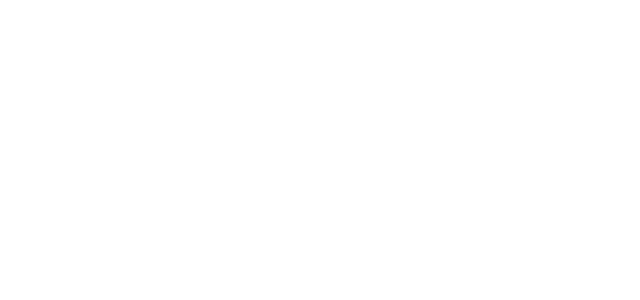
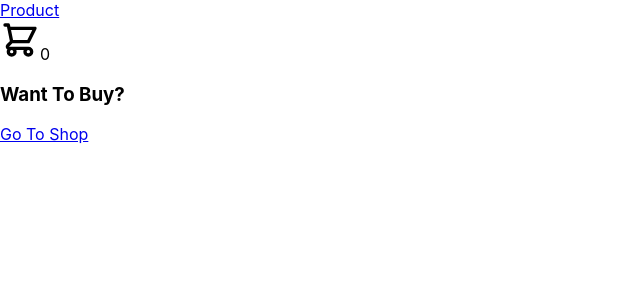
Before and after one commit to hadis-soleymani/online-shop, a React (Create React App) app: page /cart in a window 1280 px wide. Before the commit this address had no page. Shown: the top 300 px of the page, without its empty margins (0-640 px from the left). Built offline with nearby package versions, Linux system fonts and the light colour scheme.

Commit message:
finish code

```diff
--- a/src/App.js
+++ b/src/App.js
@@ -6,14 +6,17 @@
 //Component
 import Store from "./components/Store";
 import ProductDetail from "./components/ProductDetail";
-
+import Navbar from "./components/shared/Navbar";
+import ShopCart from "./components/ShopCart";
 
 function App() {
   return (
     <ProductContextProvider>
       <CardContextProvider>
+        <Navbar/>
       <Routes>
        <Route path="/products" element={<Store />} />
+       <Route path="/cart" element={<ShopCart />} />
        <Route path="/products/:id" element={<ProductDetail />} />
        <Route path="/" element={<Navigate to='/products' />} />
       </Routes>
--- /dev/null
+++ b/src/components/ShopCart.js
@@ -0,0 +1,52 @@
+import React, { useContext } from "react";
+import { Link } from "react-router-dom";
+//Context
+import { CardContext } from "../context/CardContextProvider";
+//Component
+import Cart from "./shared/Cart";
+
+const ShopCart = () => {
+  const { state, dispatch } = useContext(CardContext);
+  return (
+    <div>
+      <div>
+        {state.selectedItems.map((item) => (
+          <Cart key={item.id} data={item} />
+        ))}
+      </div>
+      {state.itemsCounter > 1 && (
+        <div>
+          <p>
+            <span>Total Items: </span>
+            {state.itemsCounter}
+          </p>
+          <p>
+            <span>Total Payments: </span>
+            {state.total} $
+          </p>
+          <div>
+            <button onClick={() => dispatch({ type: "CHECKOUT" })}>
+              Check out
+            </button>
+            <button onClick={() => dispatch({ type: "CLEAR" })}>clear</button>
+          </div>
+        </div>
+      )}
+      {state.checkout && (
+        <div>
+          <h3>Check Out Successfully</h3>
+          <Link to="/products">Buy More</Link>
+        </div>
+      )}
+
+      {!state.checkout && state.itemsCounter === 0 && (
+        <div>
+          <h3>Want To Buy?</h3>
+          <Link to="/products">Go To Shop</Link>
+        </div>
+      )}
+    </div>
+  );
+};
+
+export default ShopCart;
--- a/src/components/Store.js
+++ b/src/components/Store.js
@@ -1,16 +1,20 @@
-import React, { useContext} from "react";
+import React, { useContext } from "react";
 
 import Product from "./shared/Product";
 
 //Contex
 import { ProductsContext } from "../context/ProductContextProvider";
 
-
 const Store = () => {
-
   const products = useContext(ProductsContext);
   return (
-    <div style={{display:'flex',flexWrap:'wrap',justifyContent:'space-between'}}>
+    <div
+      style={{
+        display: "flex",
+        flexWrap: "wrap",
+        justifyContent: "space-between",
+      }}
+    >
       {products.map((product) => (
         <Product key={product.id} productData={product} />
       ))}
--- /dev/null
+++ b/src/components/shared/Cart.js
@@ -0,0 +1,50 @@
+import React, { useContext } from "react";
+//Context
+import { CardContext } from "../../context/CardContextProvider";
+//Function
+import { shorten } from "../../helper/functions";
+// Icons
+import trash from "../../assets/icons/trash.svg";
+
+const Cart = (props) => {
+  const { title, price, quantity, image } = props.data;
+  const { dispatch } = useContext(CardContext);
+
+  return (
+    <div>
+      <img src={image} alt="product" />
+      <div>
+        <h3>{shorten(title)}</h3>
+        <p>{price} $</p>
+      </div>
+      <div>
+        <span>{quantity}</span>
+      </div>
+      <div>
+        {quantity > 1 ? (
+          <button
+            onClick={() => dispatch({ type: "DECREASE", payload: props.data })}
+          >
+            -
+          </button>
+        ) : (
+          <button
+            onClick={() =>
+              dispatch({ type: "REMOVE_ITEM", payload: props.data })
+            }
+          >
+            <img src={trash} alt="trash" style={{ width: "20px" }} />
+          </button>
+        )}
+
+        <button
+          onClick={() => dispatch({ type: "INCREASE", payload: props.data })}
+        >
+          +
+        </button>
+      </div>
+    </div>
+  );
+};
+
+export default Cart;
--- /dev/null
+++ b/src/components/shared/Navbar.js
@@ -0,0 +1,25 @@
+import React, { useContext } from "react";
+import { Link } from "react-router-dom";
+//Context
+import { CardContext } from "../../context/CardContextProvider";
+//Icon
+import shop from "../../assets/icons/shop.svg";
+
+const Navbar = () => {
+  const { state } = useContext(CardContext);
+  return (
+    <div>
+      <div>
+        <Link to="/products">Product</Link>
+        <div>
+          <Link to="/cart">
+            <img src={shop} alt="shop" />
+          </Link>
+          <span>{state.itemsCounter}</span>
+        </div>
+      </div>
+    </div>
+  );
+};
+
+export default Navbar;
--- a/src/components/shared/Product.js
+++ b/src/components/shared/Product.js
@@ -1,13 +1,15 @@
 import React, { useContext } from "react";
 import { Link } from "react-router-dom";
 //Function
-import { shorten, isInCard,quantityCount } from "../../helper/functions";
+import { shorten, isInCard, quantityCount } from "../../helper/functions";
 
 //Context
 import { CardContext } from "../../context/CardContextProvider";
+//Icon
+import trash from "../../assets/icons/trash.svg";
 
 const Product = ({ productData }) => {
-  const {state, dispatch} = useContext(CardContext);
+  const { state, dispatch } = useContext(CardContext);
   return (
     <div>
       <img src={productData.image} alt="product" style={{ width: "200px" }} />
@@ -17,8 +19,36 @@
       <div>
         <Link to={`/products/${productData.id}`}>Detail</Link>
         <div>
+          {quantityCount(state, productData.id) > 1 && (
+            <button
+              onClick={() =>
+                dispatch({ type: "DECREASE", payload: productData })
+              }
+            >
+              -
+            </button>
+          )}
+          {quantityCount(state, productData.id) === 1 && (
+            <button
+              onClick={() =>
+                dispatch({ type: "REMOVE_ITEM", payload: productData })
+              }
+            >
+              <img src={trash} alt="trash" style={{ width: "20px" }} />
+            </button>
+          )}
+          {quantityCount(state, productData.id) > 0 && (
+            <span>{quantityCount(state, productData.id)}</span>
+          )}
+
           {isInCard(state, productData.id) ? (
-            <button onClick={() => dispatch({ type: "INCREASE",payload: productData })}>+</button>
+            <button
+              onClick={() =>
+                dispatch({ type: "INCREASE", payload: productData })
+              }
+            >
+              +
+            </button>
           ) : (
             <button
               onClick={() =>
@@ -28,8 +58,6 @@
               add to card
             </button>
           )}
-          {quantityCount(state,productData.id) ===1 &&<button onClick={() => dispatch({ type: "REMOVE_ITEM",payload: productData })} >remove</button>}
-          {quantityCount(state,productData.id) >1 &&<button onClick={() => dispatch({ type: "DECREASE",payload: productData })}>-</button>}
         </div>
       </div>
     </div>
--- a/src/context/CardContextProvider.js
+++ b/src/context/CardContextProvider.js
@@ -1,4 +1,4 @@
-import React, { useReducer,createContext } from "react";
+import React, { useReducer, createContext } from "react";
 
 const initialState = {
   selectedItems: [],
@@ -6,6 +6,18 @@
   total: 0,
   checkout: false,
 };
+
+const sumItems = (items) => {
+  const itemsCounter = items.reduce(
+    (total, product) => total + product.quantity,
+    0
+  );
+  const total = items
+    .reduce((total, product) => total + product.price * product.quantity,0)
+    .toFixed(2);
+  return { itemsCounter, total };
+};
+
 const cardReducer = (state, action) => {
   switch (action.type) {
     case "ADD_ITEM":
@@ -18,6 +30,8 @@
       return {
         ...state,
         selectedItems: [...state.selectedItems],
+        ...sumItems(state.selectedItems),
+        checkout:false
       };
     case "REMOVE_ITEM":
       const newSelectedItems = state.selectedItems.filter(
@@ -25,20 +39,21 @@
       );
       return {
         selectedItems: [...newSelectedItems],
+        ...sumItems(newSelectedItems),
       };
     case "INCREASE":
       const indexI = state.selectedItems.findIndex(
         (item) => item.id === action.payload.id
       );
       state.selectedItems[indexI].quantity++;
-      return { ...state };
+      return { ...state, ...sumItems(state.selectedItems) };
 
     case "DECREASE":
       const indexD = state.selectedItems.findIndex(
         (item) => item.id === action.payload.id
       );
       state.selectedItems[indexD].quantity--;
-      return { ...state };
+      return { ...state, ...sumItems(state.selectedItems) };
 
     case "CHECKOUT":
       return {
@@ -58,12 +73,14 @@
       return state;
   }
 };
-export const CardContext = createContext()
-const CardContextProvider = ({children}) => {
+export const CardContext = createContext();
+const CardContextProvider = ({ children }) => {
   const [state, dispatch] = useReducer(cardReducer, initialState);
-  return <CardContext.Provider  value={{state,dispatch}} >
-    {children}
-  </CardContext.Provider>
+  return (
+    <CardContext.Provider value={{ state, dispatch }}>
+      {children}
+    </CardContext.Provider>
+  );
 };
 
 export default CardContextProvider;
```
Also changed, not shown: src/assets/icons/shop.svg (added), src/assets/icons/trash.svg (added).
